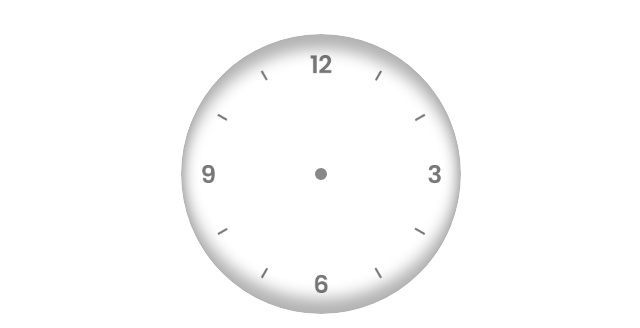
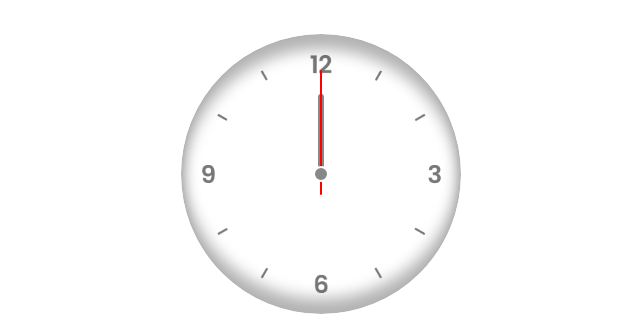
Before and after one commit to vsjawadwar/Javascript_Questions, a website: page ES6_Part_1/Analog Clock/index.html in a window 1280 px wide. Shown: the part 250-578 px from the top of the page, 319-959 px from the left. Drawn offline with Linux system fonts and the light colour scheme.

Commit message:
Design part has been completed

```diff
--- a/ES6_Part_1/Analog Clock/style.css
+++ b/ES6_Part_1/Analog Clock/style.css
@@ -56,3 +56,52 @@ body{
     transition: all ease 0.2s;
     z-index: 1000;
 }
+.hour,.minute,.second{
+    position: absolute;
+    display: flex;
+    justify-content: center;
+    border-radius: 50%;
+
+}
+
+.hour{
+    height: 10em;
+    width: 10em;
+
+}
+
+.hour::before{
+    content: "";
+    position: absolute;
+    height: 53%;
+    background-color: var(--main-text-color);
+    width: 6px;
+    border-radius: 4px;
+}
+.minute{
+    height: 10em;
+    width: 10em;
+}
+.minute:before{
+    content: "";
+    height: 50%;
+    width: 4px;
+    background-color: var(--main-text-color);
+    border-radius: 4px;
+
+}
+
+.second{
+    height: 13em;
+    width: 13em;
+}
+
+.second:before{
+    content: "";
+    height: 60%;
+    width: 2px;
+    background-color: red;
+    border-radius: 2px;
+
+
+}
```
